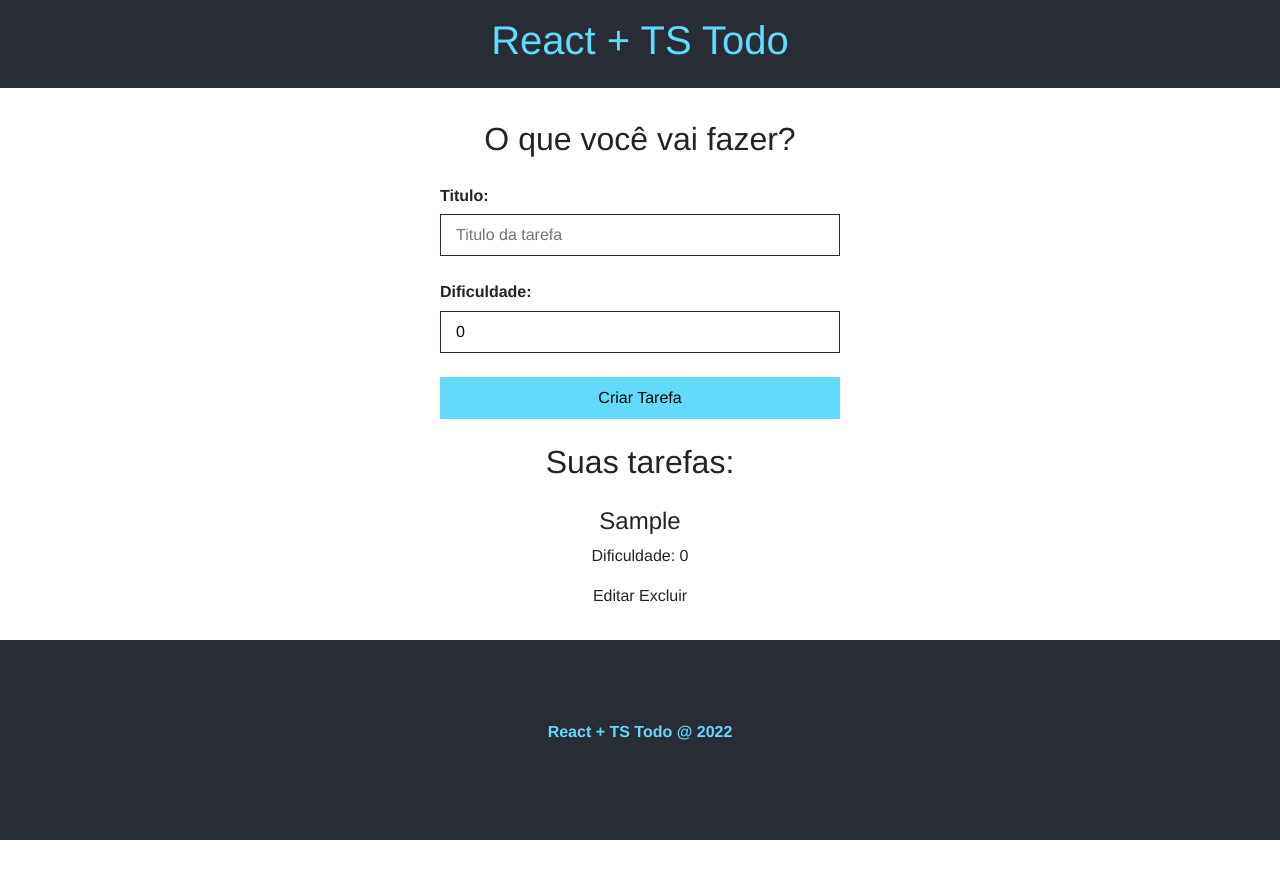
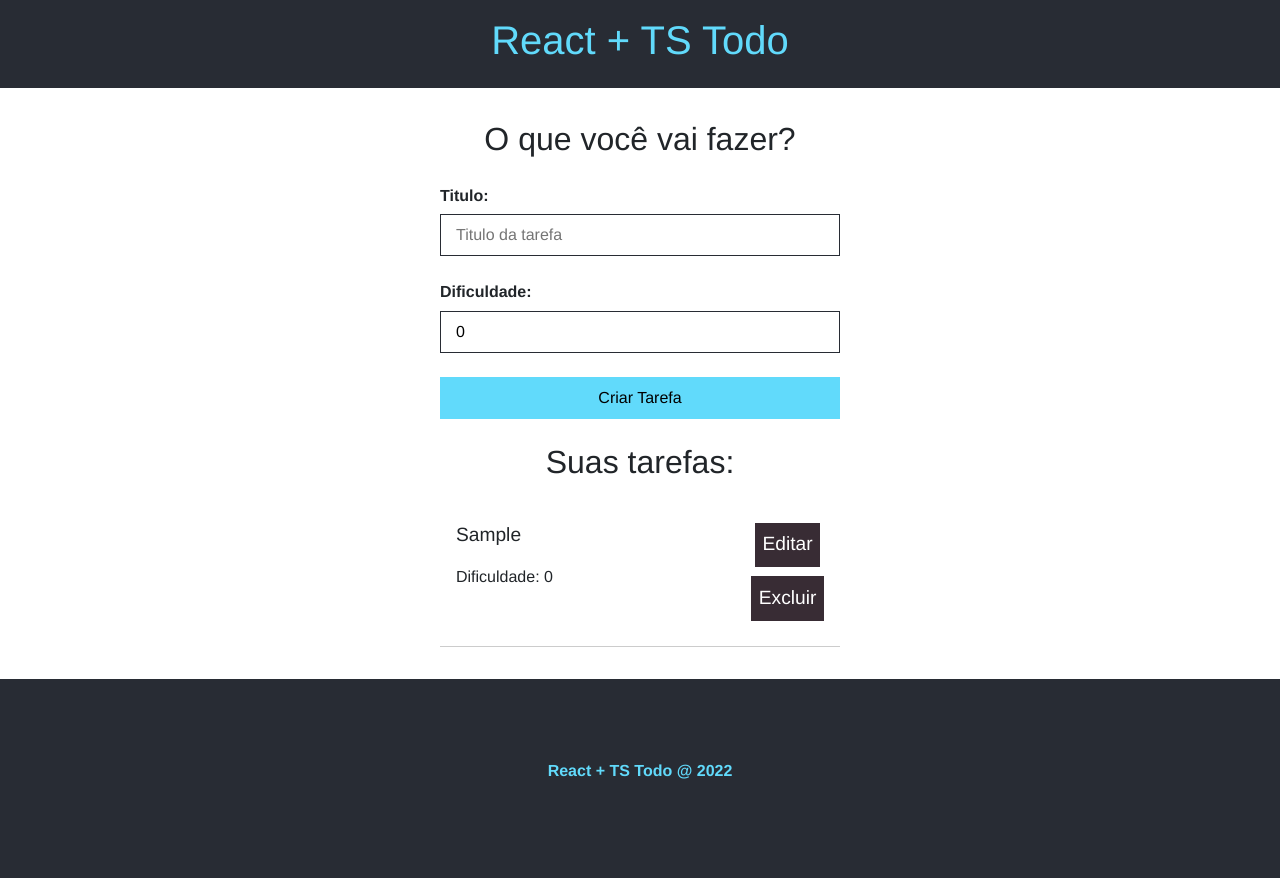
Before and after one commit to minprogramador/todolist, a React (Create React App) app: page / in a window 1280 px wide. Both pictures are taken after typing "Sample" into the empty fields and a click on the input "Criar Tarefa". Before the commit the page ends 840 px from the top, so only its background shows below. Built offline with nearby package versions, Linux system fonts and the light colour scheme; the HTML template or start-up script is replaced by a standard one.

Commit message:
finalizando lista

```diff
--- a/src/components/TaskList.module.css
+++ b/src/components/TaskList.module.css
@@ -0,0 +1,37 @@
+.task{
+    display: flex;
+    justify-content: space-between;
+    max-width: 400px;
+    margin: 0 auto;
+    border-bottom: 1px solid #ccc;
+    padding: 1em;
+}
+
+.title{
+    text-align: left;
+}
+.title h4{
+    font-size: 1.2em;
+    margin-bottom: 1em;
+
+}
+.actions{
+    display: flex;
+    flex-direction: column;
+    align-items: center;
+    justify-content: center;
+}
+
+.actions span{
+    margin-bottom: .5em;
+    font-size: 1.2em;
+    cursor:pointer;
+    color:#fff;
+    background-color: #382c34;
+    padding: .4em;
+    transition: .5s;
+}
+
+.actions span:hover{
+    color: #61dbfb;
+}
--- a/src/components/TaskList.tsx
+++ b/src/components/TaskList.tsx
@@ -10,15 +10,15 @@
     return (
         <>
         {taskList.length > 0 ? taskList.map((task) => (
-            <div key={task.id}>
+            <div key={task.id} className={styles.task}>
 
-                <div>
+                <div className={styles.title}>
                     <h4>{task.title}</h4>
                     <p>Dificuldade: {task.difficulty}</p>
                 </div>
-                <div>
-                Editar
-                Excluir
+                <div className={styles.actions}>
+                <span>Editar</span>
+                <span>Excluir</span>
                 </div>
             </div>
         )): (<p>Nao ha tarefas cadastradas!</p>)}
```
